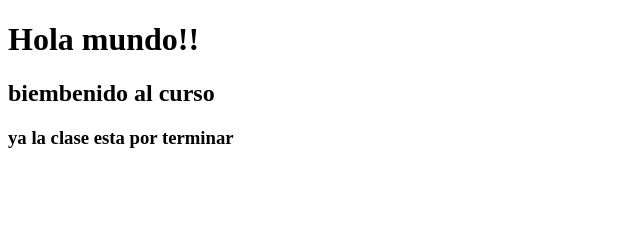
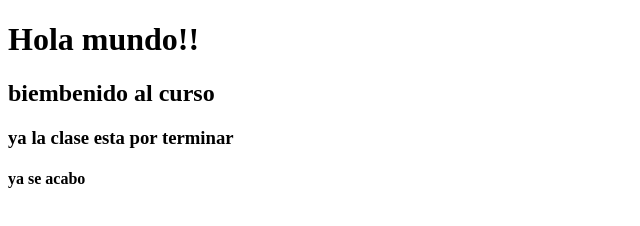
Before and after one commit to Josemora21/primer-repositorio, a plain HTML site: page index.html in a window 1280 px wide. Shown: the full height of the page, 0-640 px from the left. Drawn offline with Linux system fonts and the light colour scheme.

Commit message:
agregue un h4

```diff
--- a/index.html
+++ b/index.html
@@ -9,5 +9,6 @@
     <h1>Hola mundo!!</h1>
     <h2>biembenido al curso</h2>
     <h3>ya la clase esta por terminar</h3>
+    <h4>ya se acabo</h4>
 </body>
 </html>
```
